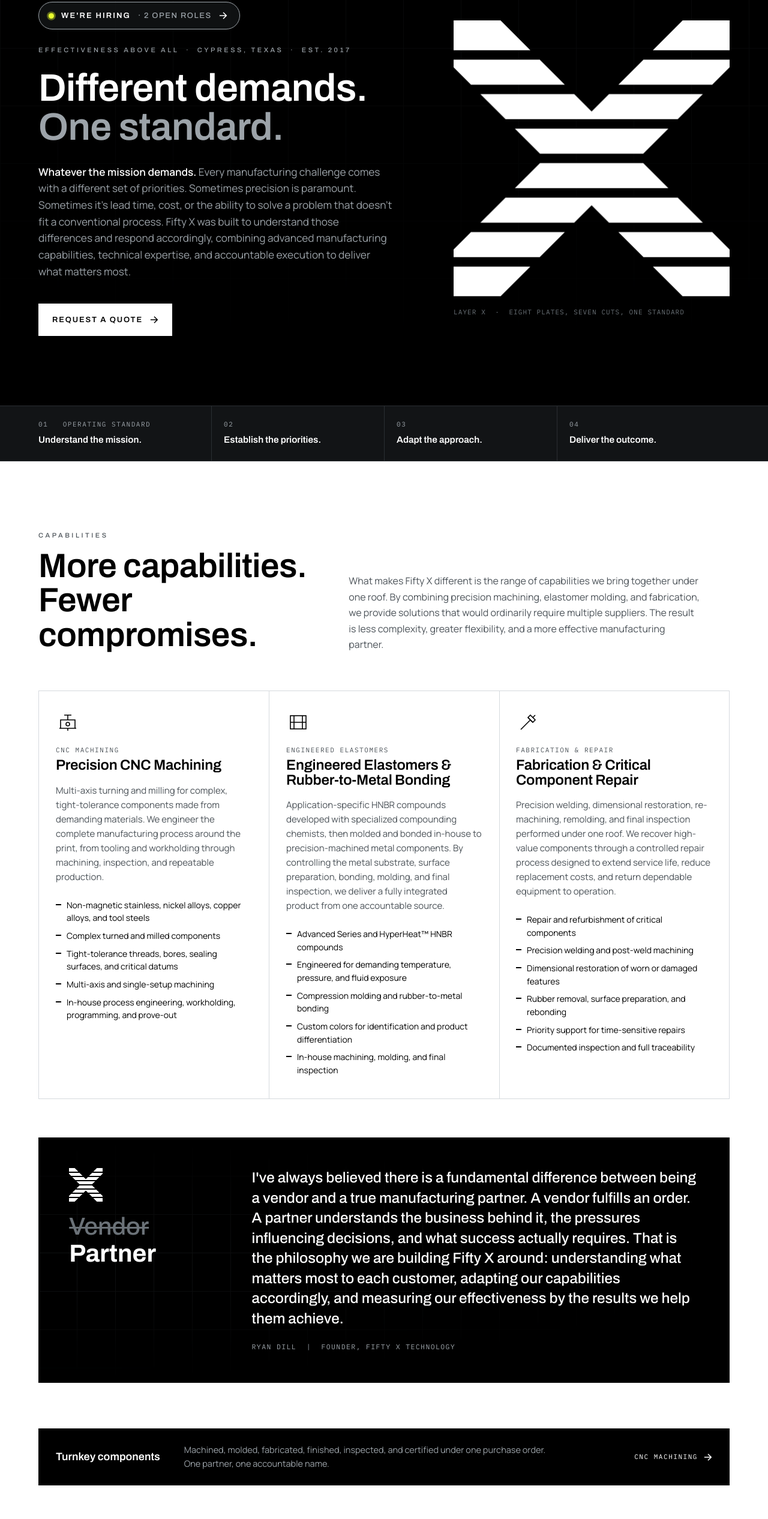
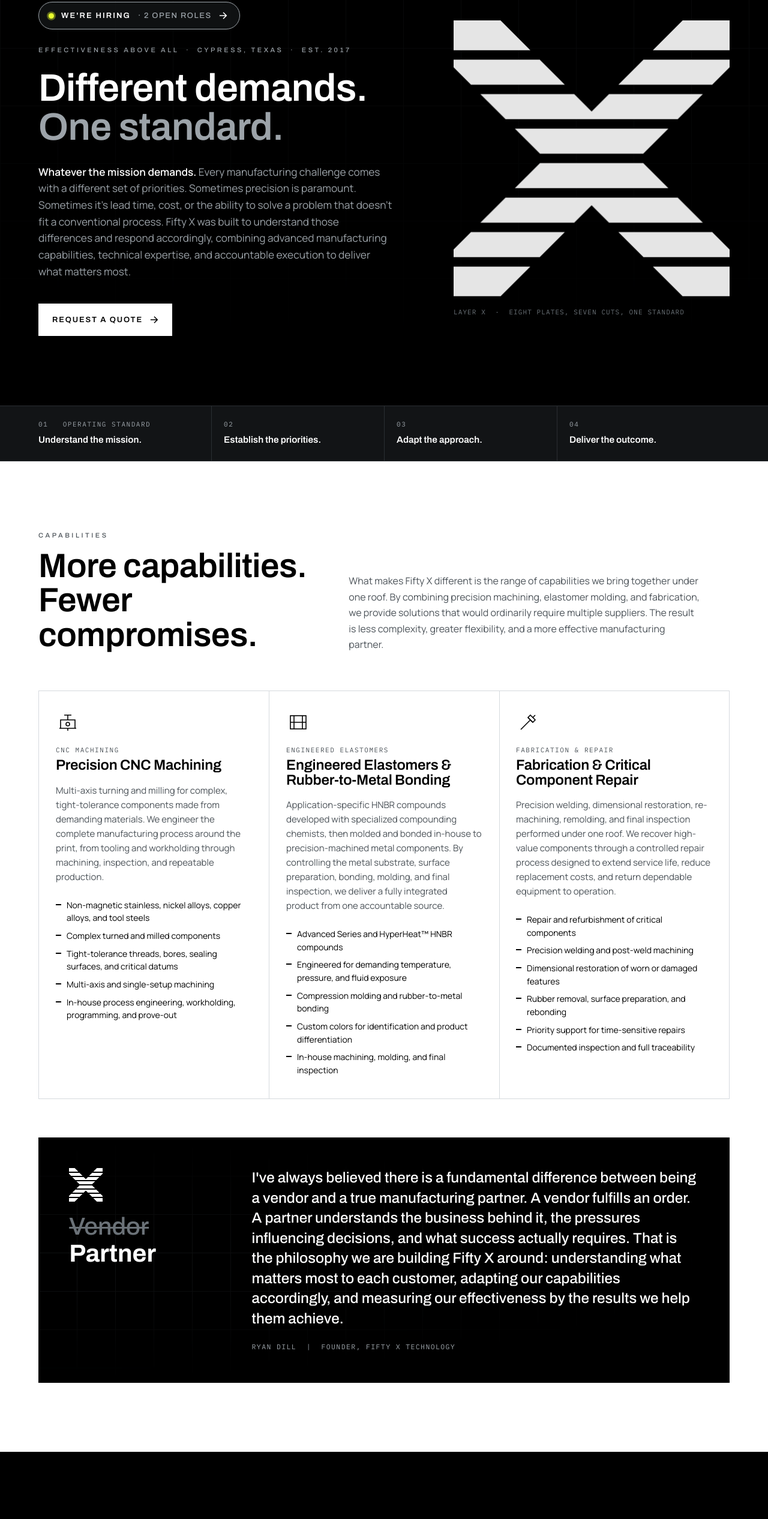
Before and after one commit to lsdp2026/fiftyxtechnology.com, a plain HTML site: page index.html in a window 1280 px wide. Shown: the part 185-2717 px from the top of the page at 60% size. Drawn offline with Linux system fonts and the light colour scheme.

Commit message:
v4.7: patriotic hover on hero X, turnkey line removed

```diff
--- a/index.html
+++ b/index.html
@@ -127,6 +127,17 @@ p{margin:0}
   .hero-mark .p1{animation-delay:.05s}.hero-mark .p2{animation-delay:.12s}.hero-mark .p3{animation-delay:.19s}.hero-mark .p4{animation-delay:.26s}
   .hero-mark .p5{animation-delay:.33s}.hero-mark .p6{animation-delay:.40s}.hero-mark .p7{animation-delay:.47s}.hero-mark .p8{animation-delay:.54s}
 }
+.hero-mark .plates{filter:drop-shadow(0 0 0 rgba(232,25,44,0)) drop-shadow(0 0 0 rgba(255,255,255,0)) drop-shadow(0 0 0 rgba(46,107,255,0));transition:filter .6s}
+.hero-mark .plate{transition:stroke-width .5s,transform .5s cubic-bezier(.2,.8,.2,1);stroke:url(#usa-rim);stroke-width:0;paint-order:stroke;stroke-linejoin:round}
+.hero-mark:hover .plate{stroke-width:.8}
+.hero-mark:hover .plates{animation:usa-halo 3.6s linear infinite}
+@keyframes usa-halo{
+  0%{filter:drop-shadow(-3px 0 5px rgba(232,25,44,.34)) drop-shadow(0 -3px 5px rgba(255,255,255,.22)) drop-shadow(3px 0 5px rgba(46,107,255,.4))}
+  33%{filter:drop-shadow(1.5px -2.6px 5px rgba(232,25,44,.34)) drop-shadow(2.6px 1.5px 5px rgba(255,255,255,.22)) drop-shadow(-1.5px 2.6px 5px rgba(46,107,255,.4))}
+  66%{filter:drop-shadow(1.5px 2.6px 5px rgba(232,25,44,.34)) drop-shadow(-2.6px 1.5px 5px rgba(255,255,255,.22)) drop-shadow(-1.5px -2.6px 5px rgba(46,107,255,.4))}
+  100%{filter:drop-shadow(-3px 0 5px rgba(232,25,44,.34)) drop-shadow(0 -3px 5px rgba(255,255,255,.22)) drop-shadow(3px 0 5px rgba(46,107,255,.4))}
+}
+@media (prefers-reduced-motion:reduce){.hero-mark:hover .plates{animation:none;filter:drop-shadow(0 0 8px rgba(232,25,44,.4)) drop-shadow(0 0 8px rgba(255,255,255,.2)) drop-shadow(0 0 8px rgba(46,107,255,.45))}}
 .hero-mark .tag{margin-top:18px;font-family:var(--mono);font-size:11px;letter-spacing:.1em;text-transform:uppercase;color:var(--steel-2)}
 @media (max-width:900px){
   .hero .wrap{grid-template-columns:1fr;gap:40px}
@@ -380,15 +391,6 @@ footer{background:var(--ink);border-top:1px solid var(--hair-d);padding-block:56
 .p-list .n{font-family:var(--mono);font-size:11px;letter-spacing:.14em;color:var(--steel-2)}
 .p-list b{font-family:var(--display);font-stretch:112.5%;font-weight:600;font-size:clamp(18px,1.5vw,22px);line-height:1.2}
 
-.turnkey-line{margin-top:clamp(48px,6vw,80px);display:grid;grid-template-columns:auto minmax(0,1fr) auto;gap:16px 40px;align-items:center;padding:24px 28px;border:1px solid var(--ink);background:var(--ink);color:var(--paper);text-decoration:none;transition:background .2s,color .2s}
-.turnkey-line .k{font-family:var(--display);font-stretch:112.5%;font-weight:600;font-size:18px;white-space:nowrap}
-.turnkey-line .v{font-size:14.5px;line-height:1.55;color:var(--steel);max-width:70ch}
-.turnkey-line .go{display:inline-flex;align-items:center;gap:10px;font-family:var(--mono);font-size:11px;letter-spacing:.14em;text-transform:uppercase;white-space:nowrap}
-.turnkey-line .go svg{width:14px;height:14px;transition:transform .2s}
-.turnkey-line:hover{background:var(--paper);color:var(--ink)}
-.turnkey-line:hover .v{color:var(--slate)}
-.turnkey-line:hover .go svg{transform:translateX(4px)}
-@media (max-width:900px){.turnkey-line{grid-template-columns:1fr}}
 
 /* ---------- industries: american manufacturing ---------- */
 .usa{margin-top:clamp(56px,7vw,96px);padding-top:clamp(44px,5vw,72px);border-top:1px solid var(--hair-d);text-align:center}
@@ -465,7 +467,13 @@ footer{background:var(--ink);border-top:1px solid var(--hair-d);padding-block:56
     </div>
     <div class="hero-mark" aria-hidden="true">
       <svg viewBox="0 0 100 100">
-        <g>
+        <defs>
+          <linearGradient id="usa-rim" gradientUnits="userSpaceOnUse" x1="0" y1="0" x2="100" y2="100">
+            <stop offset="0" stop-color="#E8192C"/><stop offset=".33" stop-color="#FFFFFF"/><stop offset=".66" stop-color="#2E6BFF"/><stop offset="1" stop-color="#E8192C"/>
+            <animateTransform attributeName="gradientTransform" type="rotate" from="0 50 50" to="360 50 50" dur="6s" repeatCount="indefinite"/>
+          </linearGradient>
+        </defs>
+        <g class="plates">
           <path class="plate p1" d="M0 10.8 L0 0 L17 0 L27.8 10.8 Z M100 0 L100 10.8 L72.2 10.8 L83 0 Z"/>
           <path class="plate p2" d="M0 17 L0 14.2 L31.2 14.2 L40.3 23.3 L6.3 23.3 Z M100 17 L93.7 23.3 L59.7 23.3 L68.8 14.2 L100 14.2 Z"/>
           <path class="plate p3" d="M18.8 35.8 L9.7 26.7 L43.7 26.7 L50 33 L56.3 26.7 L90.3 26.7 L81.2 35.8 Z"/>
@@ -553,11 +561,6 @@ footer{background:var(--ink);border-top:1px solid var(--hair-d);padding-block:56
       </div>
     </aside>
 
-    <a class="turnkey-line" href="cnc.html#capabilities">
-      <span class="k">Turnkey components</span>
-      <span class="v">Machined, molded, fabricated, finished, inspected, and certified under one purchase order. One partner, one accountable name.</span>
-      <span class="go">CNC Machining <svg><use href="#arrow"/></svg></span>
-    </a>
   </div>
 </section>
 
```
